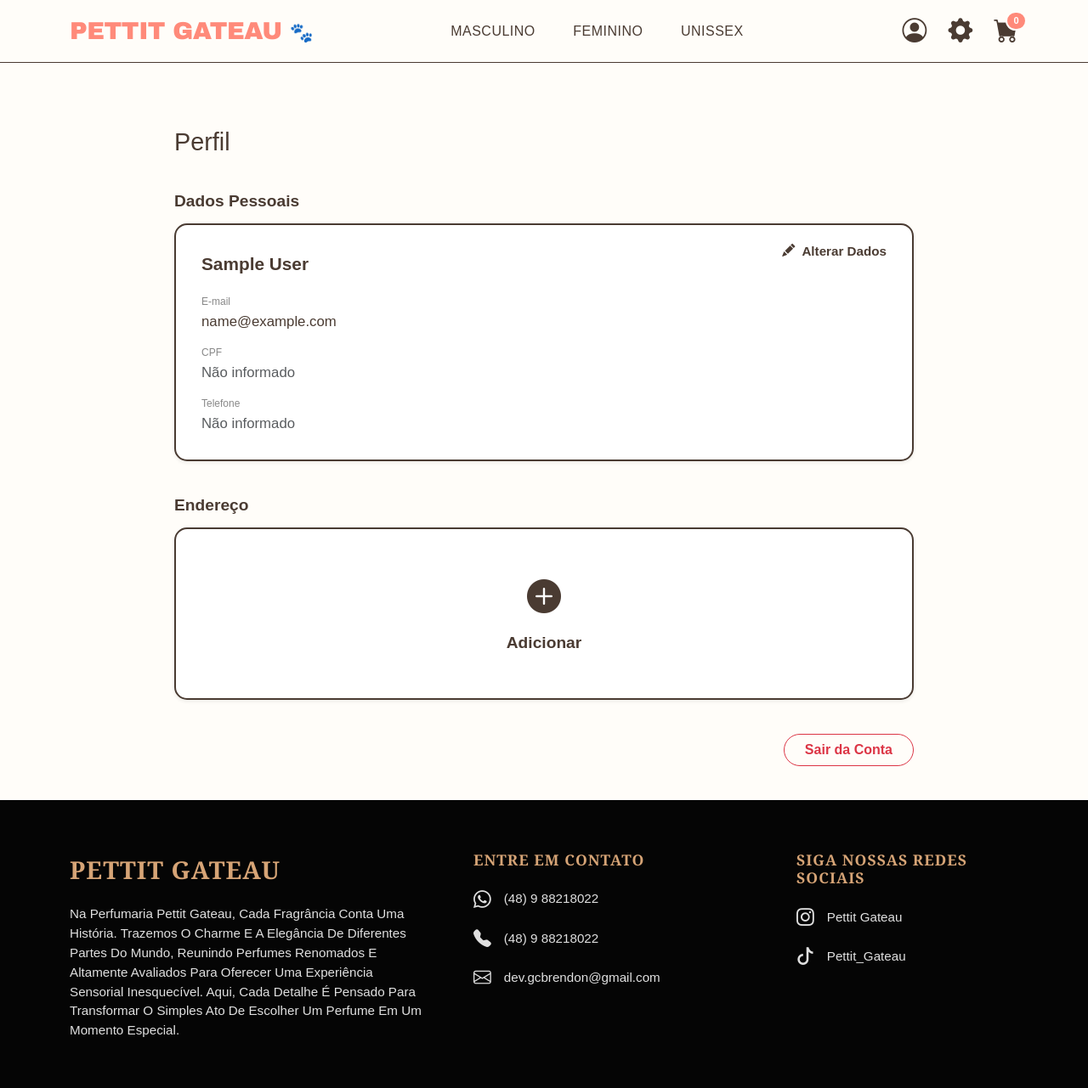
After one commit to BrendonCordova/pettit-gateau, a Django app: page /conta/perfil/ in a window 1280 px wide. The commit adds this page. Shown: the whole page at 85% size. Run offline with Django 5.2, Linux system fonts and the light colour scheme; the visitor is signed in with stand-in values (Sample User, id 1); data comes from the database, SQL or seed files in the repository; data that the repository does not hold is empty.

Commit message:
feat(ui): implement user profile dashboard
Created the profile page to display personal data and default address, integrated with existing backend routing and added navigation links to the header.

```diff
--- /dev/null
+++ b/apps/customers/templates/customers/profile.html
@@ -0,0 +1,152 @@
+{% extends 'base.html' %}
+{% block title %}Meu Perfil | Pettit Gateau{% endblock %}
+
+{% block extra_css %}
+<style>
+    .profile-container {
+        max-width: 900px;
+        margin: 40px auto;
+        padding: 0 15px;
+    }
+
+    .page-title {
+        color: var(--text-brown);
+        font-size: 1.8rem;
+        margin-bottom: 40px;
+    }
+
+    .section-title {
+        font-size: 1.2rem;
+        color: var(--text-brown);
+        font-weight: bold;
+        margin-bottom: 15px;
+    }
+
+    .profile-card {
+        border: 2px solid var(--border-brown);
+        border-radius: 15px;
+        background-color: white;
+        padding: 30px;
+        margin-bottom: 40px;
+        position: relative;
+    }
+
+    .edit-link {
+        position: absolute;
+        top: 20px;
+        right: 30px;
+        color: var(--text-brown);
+        text-decoration: none;
+        font-size: 0.95rem;
+        font-weight: bold;
+        display: flex;
+        align-items: center;
+        gap: 8px;
+    }
+    .edit-link:hover {
+        color: var(--coral-light);
+    }
+
+    .data-label {
+        font-size: 0.75rem;
+        color: #888;
+        margin-bottom: 2px;
+    }
+
+    .data-value {
+        font-size: 1.05rem;
+        color: var(--text-brown);
+        margin-bottom: 15px;
+        font-weight: 500;
+    }
+
+    .user-name {
+        font-size: 1.3rem;
+        font-weight: bold;
+        color: var(--text-brown);
+        margin-bottom: 20px;
+    }
+
+    /* O botão gigante de Adicionar Endereço */
+    .add-address-box {
+        display: flex;
+        flex-direction: column;
+        align-items: center;
+        justify-content: center;
+        text-decoration: none;
+        color: var(--text-brown);
+        padding: 20px 0;
+        transition: 0.3s;
+    }
+    .add-address-box i {
+        font-size: 2.5rem;
+        color: var(--text-brown);
+        margin-bottom: 10px;
+    }
+    .add-address-box span {
+        font-size: 1.2rem;
+        font-weight: bold;
+    }
+    .add-address-box:hover i, .add-address-box:hover span {
+        color: var(--coral-light);
+    }
+</style>
+{% endblock %}
+
+{% block content %}
+<div class="profile-container">
+    <h1 class="page-title">Perfil</h1>
+
+    <h2 class="section-title">Dados Pessoais</h2>
+    <div class="profile-card shadow-sm">
+        <a href="#" class="edit-link"><i class="bi bi-pencil-fill"></i> Alterar Dados</a>
+
+        <div class="user-name">
+            {{ user.first_name }} {{ user.last_name }}
+        </div>
+
+        <div class="data-label">E-mail</div>
+        <div class="data-value">{{ user.email }}</div>
+
+        <div class="data-label">CPF</div>
+        <div class="data-value">
+            {% if user.tax_id %}{{ user.tax_id }}{% else %}<span class="text-muted">Não informado</span>{% endif %}
+        </div>
+
+        <div class="data-label">Telefone</div>
+        <div class="data-value" style="margin-bottom: 0;">
+            {% if user.phone %}{{ user.phone }}{% else %}<span class="text-muted">Não informado</span>{% endif %}
+        </div>
+    </div>
+
+    <h2 class="section-title">Endereço</h2>
+    <div class="profile-card shadow-sm">
+        {% if address %}
+            <a href="#" class="edit-link"><i class="bi bi-pencil-fill"></i> Alterar Dados</a>
+
+            <div class="user-name" style="font-size: 1.1rem; margin-bottom: 5px;">{{ address.name }}</div>
+            <div class="data-value mb-1">{{ address.street }}, {{ address.number }}</div>
+            <div class="data-value mb-1">
+                {% if address.complement %}{{ address.complement }} - {% endif %}
+                {{ address.neighborhood }}
+            </div>
+            <div class="data-value mb-1">{{ address.city }} / {{ address.state }}</div>
+            <div class="data-value" style="margin-bottom: 0;">CEP: {{ address.zip_code }}</div>
+        {% else %}
+            <a href="{% url 'customers:address-create' %}" class="add-address-box">
+                <i class="bi bi-plus-circle-fill"></i>
+                <span>Adicionar</span>
+            </a>
+        {% endif %}
+    </div>
+
+    <div class="d-flex justify-content-end mt-4">
+        <form method="post" action="{% url 'customers:logout' %}">
+            {% csrf_token %}
+            <button type="submit" class="btn btn-outline-danger px-4" style="border-radius: 20px; font-weight: bold;">
+                Sair da Conta
+            </button>
+        </form>
+    </div>
+</div>
+{% endblock %}
--- a/apps/customers/urls.py
+++ b/apps/customers/urls.py
@@ -1,6 +1,6 @@
 from django.urls import path
 from django.contrib.auth.views import LogoutView
-from .views import CustomerLoginView, register_view, address_create_view, verify_email_view
+from .views import CustomerLoginView, register_view, address_create_view, verify_email_view, profile_view
 
 app_name = 'customers'
 
@@ -9,5 +9,6 @@ urlpatterns = [
     path('cadastro/', register_view, name='register'),
     path('logout/', LogoutView.as_view(next_page='/'), name='logout'),
     path('endereco/novo/', address_create_view, name='address-create'),
-    path('ativar/<uidb64>/<token>/', verify_email_view, name='verify-email')
+    path('ativar/<uidb64>/<token>/', verify_email_view, name='verify-email'),
+    path('perfil/', profile_view, name='profile'),
 ]
--- a/apps/customers/views.py
+++ b/apps/customers/views.py
@@ -138,3 +138,16 @@ def verify_email_view(request, uidb64, token):
     else:
         messages.error(request, 'O link de verificação é inválido ou expirou. Tente se cadastrar novamente.')
         return redirect('customers:register')
+
+@login_required
+def profile_view(request):
+    '''
+    Renders the user profile page.
+    Fetches the user's default address (or the first available one) to display
+    on the profile dashboard.
+    '''
+    address = request.user.addresses.filter(is_default=True).first()
+    if not address:
+        address = request.user.addresses.first()
+
+    return render(request, 'customers/profile.html', {'address': address})
--- a/templates/base.html
+++ b/templates/base.html
@@ -165,7 +165,7 @@
                 <a href="#">Unissex</a>
             </nav>
             <div class="header-icons d-flex align-items-center">
-                <a href="{% url 'customers:login' %}" aria-label="Perfil">
+                <a href="{% if user.is_authenticated %}{% url 'customers:profile' %}{% else %}{% url 'customers:login' %}{% endif %}" aria-label="Perfil">
                     <i class="bi bi-person-circle"></i>
                 </a>
                 <a href="#" aria-label="Configurações">
```
